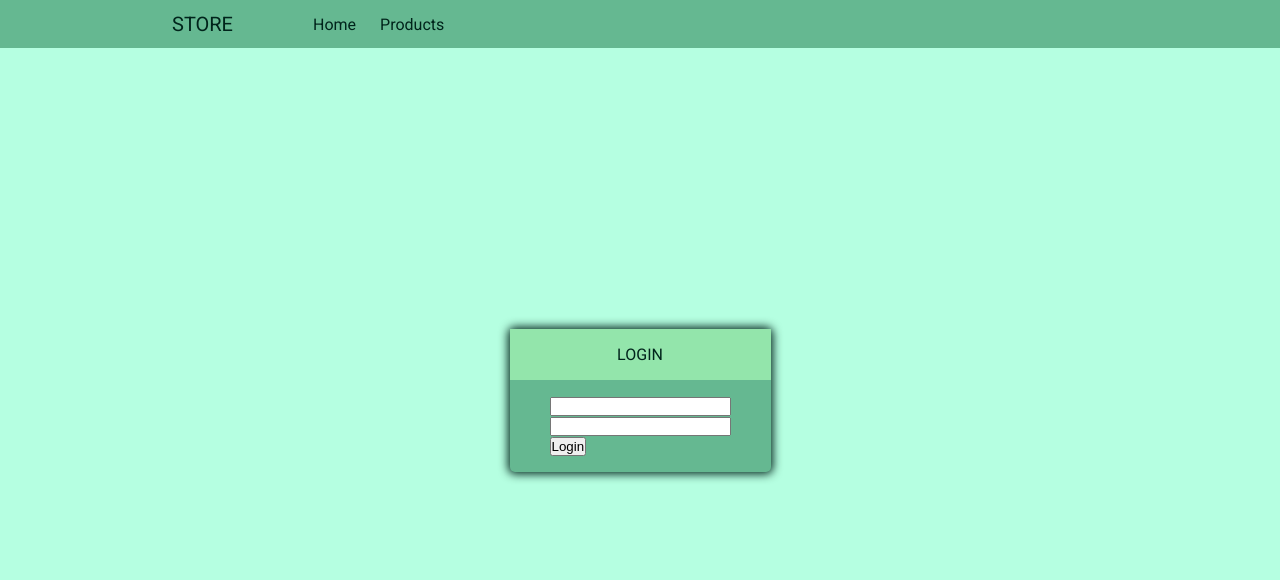
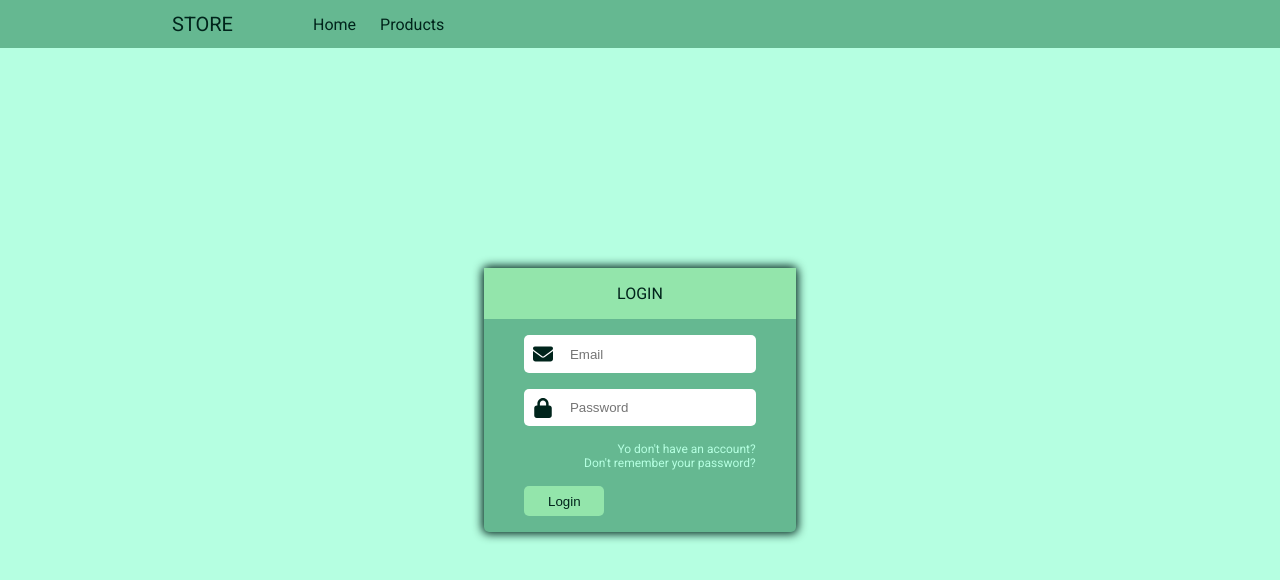
Before and after one commit to JefersonLC/nextjs_app, a Next.js app: page /login in a window 1280 px wide. Shown: the top 580 px of the page. Built offline with nearby package versions, Linux system fonts and the light colour scheme.

Commit message:
modified LoginForm.js

```diff
--- a/components/LoginForm.js
+++ b/components/LoginForm.js
@@ -1,12 +1,29 @@
 'use client';
 
-import { ErrorMessage, Field, Form, Formik } from 'formik';
+import { Form, Formik } from 'formik';
+import { faLock, faEnvelope } from '@fortawesome/free-solid-svg-icons';
 import { loginSchema } from '../schemas/authSchemas';
+import AuthInput from './AuthInput';
 
 const loginValues = {
   email: '',
   password: '',
 };
+
+const loginInputs = [
+  {
+    icon: faEnvelope,
+    name: 'email',
+    type: 'text',
+    placeholder: 'Email',
+  },
+  {
+    icon: faLock,
+    name: 'password',
+    type: 'password',
+    placeholder: 'Password',
+  },
+];
 
 export default function LoginForm() {
   return (
@@ -17,16 +34,23 @@ export default function LoginForm() {
         console.log(values);
       }}
     >
-      <Form>
-        <div>
-          <Field name="email" />
-          <ErrorMessage name="email" component="span" />
+      <Form className="form">
+        {loginInputs.map((input, index) => (
+          <AuthInput
+            key={index}
+            icon={input.icon}
+            name={input.name}
+            type={input.name}
+            placeholder={input.placeholder}
+          />
+        ))}
+        <div className="form-control form-help">
+          <p>Yo don't have an account?</p>
+          <p>Don't remember your password?</p>
         </div>
-        <div>
-          <Field name="password" type="password" />
-          <ErrorMessage name="password" component="span" />
-        </div>
-        <button type="submit">Login</button>
+        <button type="submit" className="form-button">
+          Login
+        </button>
       </Form>
     </Formik>
   );
```
